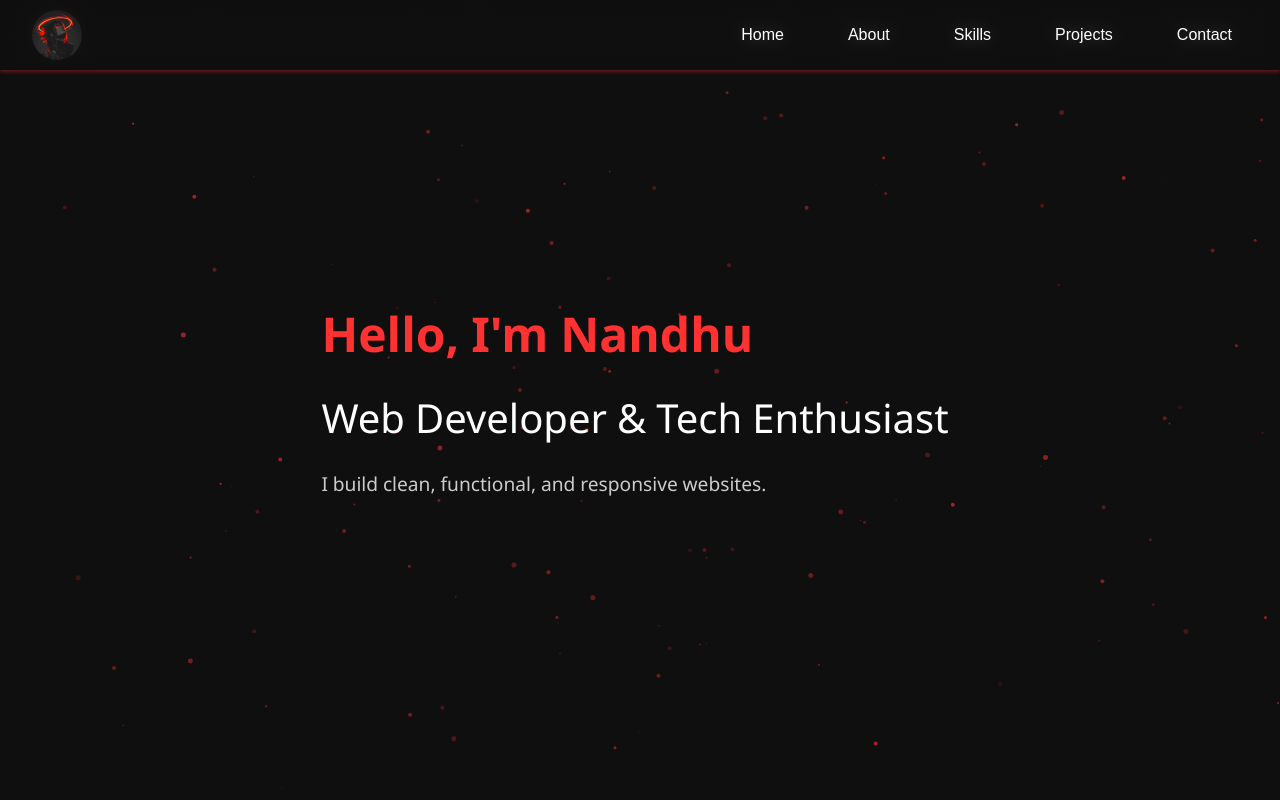
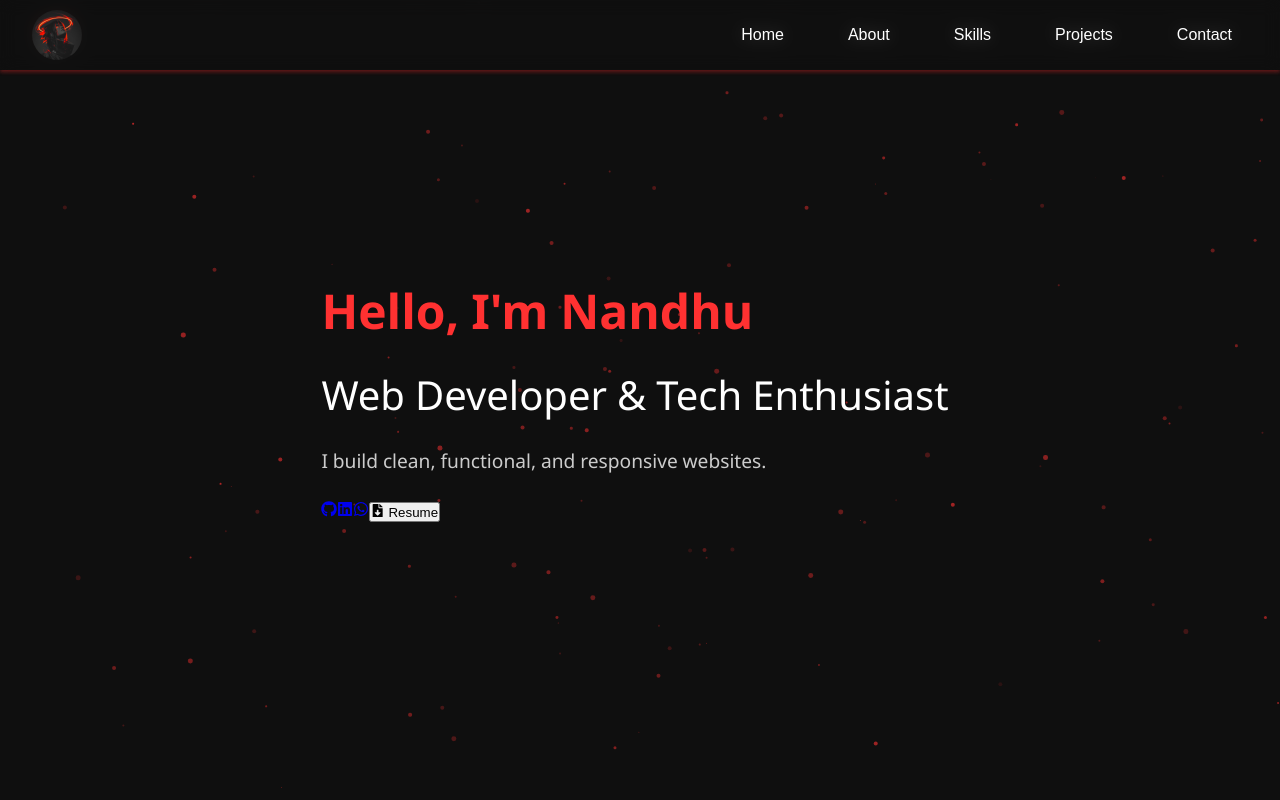
Before and after one commit to nandhubabu/My-Portfolio-, a React (Create React App) app: page / in a window 1280 px wide. Shown: the top 800 px of the page. Built offline with nearby package versions, Linux system fonts and the light colour scheme.

Commit message:
Update Home.jsx

```diff
--- a/src/pages/Home.jsx
+++ b/src/pages/Home.jsx
@@ -1,5 +1,6 @@
 import React from "react";
 import { motion } from "framer-motion";
+import { FaGithub, FaLinkedin, FaWhatsapp, FaFileDownload } from 'react-icons/fa';
 import Navbar from "../components/Navbar";
 import About from "./About";
 import { TextAnimate } from "../components/TextAnimate";
@@ -8,8 +9,14 @@ import "../styles/Home.css";
 import Skills from "./Skills";
 import Projects from "./Projects";
 import Contact from "./Contacts";
+import Footer from "../components/Footer";
 
 const Home = () => {
+  const handleResumeDownload = () => {
+    // Replace with your actual resume file path
+    window.open('/path-to-your-resume.pdf', '_blank');
+  };
+
   return (
     <div className="home-wrapper">
       <Particles className="particles" />
@@ -33,6 +40,55 @@ const Home = () => {
           <TextAnimate animation="slideUp" by="word">
             I build clean, functional, and responsive websites.
           </TextAnimate>
+
+          <motion.div
+            className="social-links"
+            initial={{ opacity: 0, y: 20 }}
+            animate={{ opacity: 1, y: 0 }}
+            transition={{ delay: 1.2 }}
+          >
+            <motion.a
+              href="https://github.com/nandhubabu"
+              target="_blank"
+              rel="noopener noreferrer"
+              whileHover={{ scale: 1.1 }}
+              whileTap={{ scale: 0.9 }}
+              className="social-button github"
+            >
+              <FaGithub />
+            </motion.a>
+
+            <motion.a
+              href="https://in.linkedin.com/in/nandhu-babu-b25a87322?trk=people-guest_people_search-card"
+              target="_blank"
+              rel="noopener noreferrer"
+              whileHover={{ scale: 1.1 }}
+              whileTap={{ scale: 0.9 }}
+              className="social-button linkedin"
+            >
+              <FaLinkedin />
+            </motion.a>
+
+            <motion.a
+              href="https://wa.me/your-number"
+              target="_blank"
+              rel="noopener noreferrer"
+              whileHover={{ scale: 1.1 }}
+              whileTap={{ scale: 0.9 }}
+              className="social-button whatsapp"
+            >
+              <FaWhatsapp />
+            </motion.a>
+
+            <motion.button
+              onClick={handleResumeDownload}
+              className="resume-button"
+              whileHover={{ scale: 1.1 }}
+              whileTap={{ scale: 0.9 }}
+            >
+              <FaFileDownload /> Resume
+            </motion.button>
+          </motion.div>
         </div>
       </motion.main>
       <About />
@@ -41,7 +97,7 @@ const Home = () => {
         <Projects />
       </section>
       <Contact/>
-
+      <Footer/>
     </div>
   );
 };
```
